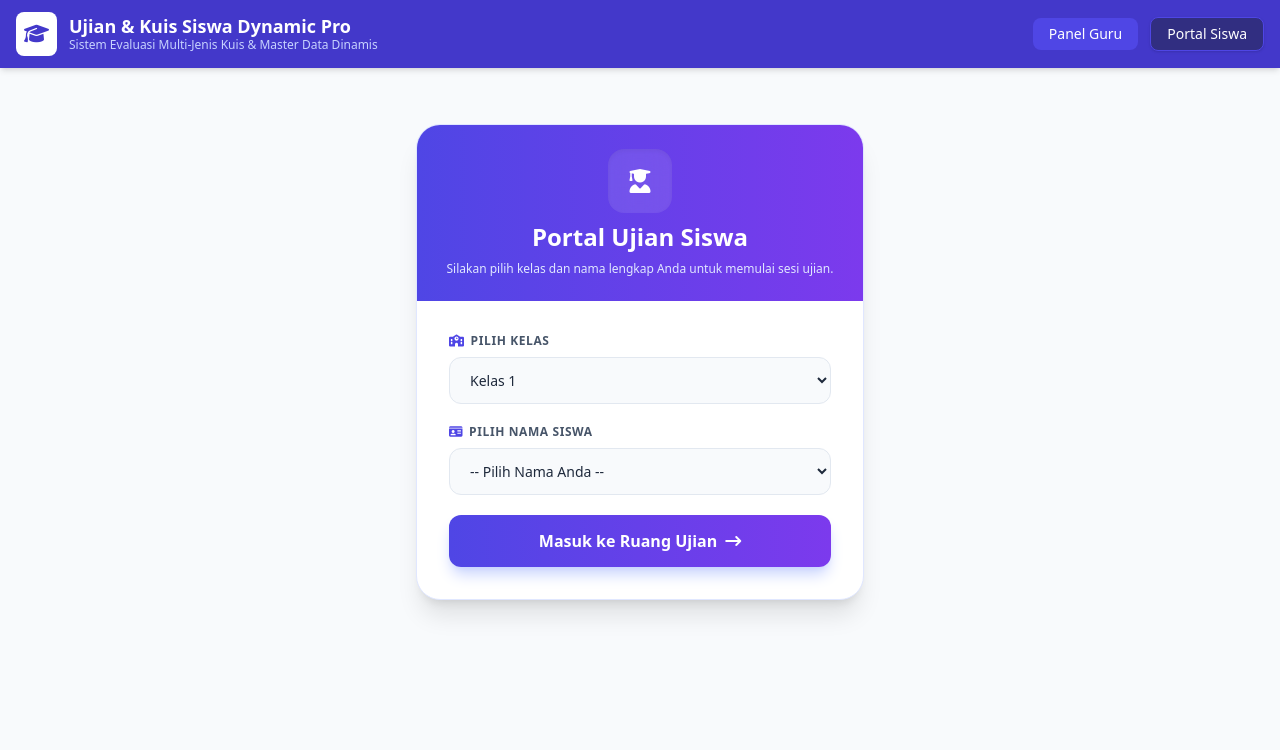
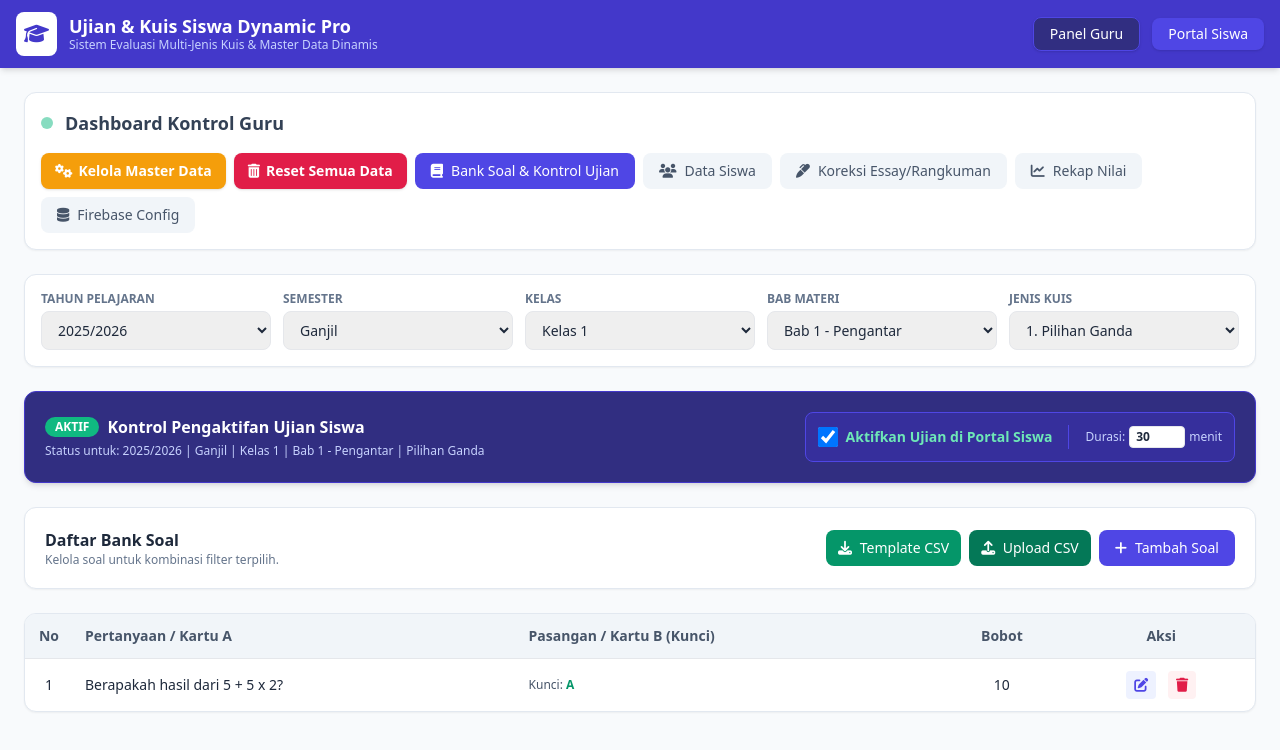
Before and after one commit to mlisin06/quizmaster-web, a plain HTML site: page index.html in a window 1280 px wide. Drawn offline with nearby package versions, Linux system fonts and the light colour scheme.

Commit message:
Update role and class settings in index.html

```diff
--- a/index.html
+++ b/index.html
@@ -48,8 +48,8 @@
                 <button onclick="triggerDemoMode()" class="hidden px-3 py-1.5 rounded-lg text-xs font-bold bg-amber-500 hover:bg-amber-600 text-white transition shadow items-center gap-1.5">
                     <i class="fa-solid fa-wand-magic-sparkles"></i> Mode Demo Cepat
                 </button>
-                <button onclick="requestPinGuru()" id="btnRoleGuru" class="px-4 py-1.5 rounded-lg text-sm font-medium bg-indigo-600 hover:bg-indigo-500 transition shadow">Panel Guru</button>
-                <button onclick="switchRole('siswa')" id="btnRoleSiswa" class="px-4 py-1.5 rounded-lg text-sm font-medium bg-indigo-900 border border-indigo-600 transition shadow">Portal Siswa</button>
+                <button onclick="requestPinGuru()" id="btnRoleGuru" class="px-4 py-1.5 rounded-lg text-sm font-medium bg-indigo-900 border border-indigo-600 transition shadow">Panel Guru</button>
+                <button onclick="switchRole('siswa')" id="btnRoleSiswa" class="px-4 py-1.5 rounded-lg text-sm font-medium bg-indigo-600 hover:bg-indigo-500 transition shadow">Portal Siswa</button>
             </div>
         </div>
     </header>
@@ -58,7 +58,7 @@
     <main class="flex-grow max-w-7xl w-full mx-auto p-4 sm:p-6">
 
         <!-- ================= PANEL GURU ================= -->
-        <section id="panelGuru" class="space-y-6 hidden">
+        <section id="panelGuru" class="space-y-6">
             <div class="bg-white p-4 rounded-xl shadow-sm border border-slate-200 flex flex-wrap items-center justify-between gap-4">
                 <div class="flex items-center space-x-3">
                     <span class="inline-block w-3 h-3 bg-emerald-500 rounded-full animate-pulse"></span>
@@ -66,6 +66,9 @@
                 </div>
                 <div class="flex flex-wrap gap-2">
                     <button onclick="openMasterModal()" class="px-3.5 py-2 rounded-lg text-sm font-bold bg-amber-500 hover:bg-amber-600 text-white transition shadow"><i class="fa-solid fa-gears mr-1.5"></i>Kelola Master Data</button>
+                    <!-- Tombol Reset Semua Data Ditambahkan di Sini -->
+                    <button onclick="resetSemuaDataAplikasi()" class="px-3.5 py-2 rounded-lg text-sm font-bold bg-rose-600 hover:bg-rose-700 text-white transition shadow"><i class="fa-solid fa-trash-can mr-1.5"></i>Reset Semua Data</button>
+
                     <button onclick="switchGuruTab('tabBankSoal')" class="guru-tab px-4 py-2 rounded-lg text-sm font-medium bg-indigo-600 text-white" data-tab="tabBankSoal"><i class="fa-solid fa-book mr-2"></i>Bank Soal & Kontrol Ujian</button>
                     <button onclick="switchGuruTab('tabSiswa')" class="guru-tab px-4 py-2 rounded-lg text-sm font-medium bg-slate-100 text-slate-600 hover:bg-slate-200" data-tab="tabSiswa"><i class="fa-solid fa-users mr-2"></i>Data Siswa</button>
                     <button onclick="switchGuruTab('tabKoreksi')" class="guru-tab px-4 py-2 rounded-lg text-sm font-medium bg-slate-100 text-slate-600 hover:bg-slate-200 relative" data-tab="tabKoreksi">
@@ -276,7 +279,7 @@
         </section>
 
         <!-- ================= PANEL SISWA ================= -->
-        <section id="panelSiswa" class="space-y-6">
+        <section id="panelSiswa" class="space-y-6 hidden">
 
             <!-- 1. Form Login Siswa -->
             <div id="siswaLoginCard" class="max-w-md mx-auto bg-white rounded-3xl shadow-xl border border-indigo-100 overflow-hidden mt-8 transition-all">
@@ -527,23 +530,23 @@
     <!-- Script Aplikasi Utama -->
     <script>
         let state = {
-            role: 'siswa', // Default role langsung ke Portal Siswa saat pertama dimuat
+            role: 'guru',
             activeGuruTab: 'tabBankSoal',
             master: {
                 tp: ['2025/2026', '2026/2027'],
-                kelas: ['Kelas 1', 'Kelas 4', 'Kelas X', 'Kelas XI', 'Kelas XII'],
+                kelas: ['Kelas 1', 'Kelas X', 'Kelas XI', 'Kelas XII'],
                 bab: ['Bab 1 - Pengantar', 'Bab 2 - Evaluasi']
             },
             soalList: [
-                { id: '1', tp: '2025/2026', sem: 'Ganjil', kelas: 'Kelas 4', bab: 'Bab 1 - Pengantar', jenis: 'Pilihan Ganda', tanya: 'Berapakah hasil dari 5 + 5 x 2?', opsi: { A: '15', B: '20', C: '10', D: '25' }, kunci: 'A', bobot: 10 },
-                { id: '2', tp: '2025/2026', sem: 'Ganjil', kelas: 'Kelas 4', bab: 'Bab 1 - Pengantar', jenis: 'Anagram', tanya: 'Susun huruf acak berikut menjadi kata yang benar:', kunci: 'KOMPUTER', bobot: 20 },
-                { id: '3', tp: '2025/2026', sem: 'Ganjil', kelas: 'Kelas 4', bab: 'Bab 1 - Pengantar', jenis: 'Card Matching', tanya: 'RAM', kunci: 'Memori Utama', bobot: 15 }
+                { id: '1', tp: '2025/2026', sem: 'Ganjil', kelas: 'Kelas 1', bab: 'Bab 1 - Pengantar', jenis: 'Pilihan Ganda', tanya: 'Berapakah hasil dari 5 + 5 x 2?', opsi: { A: '15', B: '20', C: '10', D: '25' }, kunci: 'A', bobot: 10 },
+                { id: '2', tp: '2025/2026', sem: 'Ganjil', kelas: 'Kelas 1', bab: 'Bab 1 - Pengantar', jenis: 'Anagram', tanya: 'Susun huruf acak berikut menjadi kata yang benar:', kunci: 'KOMPUTER', bobot: 20 },
+                { id: '3', tp: '2025/2026', sem: 'Ganjil', kelas: 'Kelas 1', bab: 'Bab 1 - Pengantar', jenis: 'Card Matching', tanya: 'RAM', kunci: 'Memori Utama', bobot: 15 }
             ],
             siswaList: [
-                { id: 's1', nisn: '1001', nama: 'Ahmad Fauzi (Demo)', kelas: 'Kelas 4' }
+                { id: 's1', nisn: '1001', nama: 'Ahmad Fauzi (Demo)', kelas: 'Kelas 1' }
             ],
             settingsList: {
-                '2025/2026_Ganjil_Kelas 4_Bab 1 - Pengantar_Pilihan Ganda': { aktif: true, durasi: 30 }
+                '2025/2026_Ganjil_Kelas 1_Bab 1 - Pengantar_Pilihan Ganda': { aktif: true, durasi: 30 }
             },
             nilaiList: [],
             currentSiswa: null,
@@ -556,19 +559,10 @@
             loadSavedFirebaseConfig();
             renderMasterDropdowns();
             setupFilterListeners();
-
-            // PENDETEKSI URL PARAMETER (?role=guru atau ?role=siswa)
+            renderGuru();
+            updatePendingBadge();
+
             const urlParams = new URLSearchParams(window.location.search);
-            const roleParam = urlParams.get('role');
-
-            if (roleParam === 'guru') {
-                switchRole('guru');
-            } else {
-                switchRole('siswa'); // Default: Tampilkan Portal Siswa saat dibagikan
-            }
-
-            updatePendingBadge();
-
             if(urlParams.get('demo') === 'true') {
                 triggerDemoMode();
             }
@@ -595,6 +589,24 @@
             }
         }
 
+        // FUNGSI RESET SEMUA DATA APLIKASI
+        function resetSemuaDataAplikasi() {
+            if(confirm("PERINGATAN KERAS!\n\nTindakan ini akan menghapus SELURUH data (Master data, Bank Soal, Data Siswa, Rekap Nilai, dan Konfigurasi Firebase) yang tersimpan di browser ini.\n\nApakah Anda yakin ingin melanjutkan?")) {
+                localStorage.removeItem('app_ujian_dynamic_demo');
+                localStorage.removeItem('app_firebase_config');
+
+                for(let i = 0; i < localStorage.length; i++) {
+                    let key = localStorage.key(i);
+                    if(key && (key.includes('ujian') || key.includes('dapodik') || key.includes('nilai'))) {
+                        localStorage.removeItem(key);
+                    }
+                }
+
+                alert("Semua data berhasil dibersihkan! Halaman akan dimuat ulang.");
+                window.location.reload();
+            }
+        }
+
         function requestPinGuru() {
             const pinInput = prompt("Masukkan PIN Panel Guru:");
             if(pinInput === "240785") {
@@ -605,7 +617,7 @@
         }
 
         function triggerDemoMode() {
-            const defaultKey = '2025/2026_Ganjil_Kelas 4_Bab 1 - Pengantar_Pilihan Ganda';
+            const defaultKey = '2025/2026_Ganjil_Kelas 1_Bab 1 - Pengantar_Pilihan Ganda';
             state.settingsList[defaultKey] = { aktif: true, durasi: 15 };
             saveToStorage();
 
@@ -1254,21 +1266,12 @@
         }
 
         function populateSiswaDropdown() {
-            const selectKelas = document.getElementById('siswaLoginKelas');
-            const kelasTerpilihSebelumnya = selectKelas.value;
-
-            selectKelas.innerHTML = state.master.kelas.map(k => `<option value="${k}">${k}</option>`).join('');
-
-            if (state.master.kelas.includes(kelasTerpilihSebelumnya)) {
-                selectKelas.value = kelasTerpilihSebelumnya;
-            }
-
-            const kelas = selectKelas.value;
-            const selectNama = document.getElementById('siswaLoginNama');
-            selectNama.innerHTML = '<option value="">-- Pilih Nama Anda --</option>';
-
+            document.getElementById('siswaLoginKelas').innerHTML = state.master.kelas.map(k => `<option value="${k}">${k}</option>`).join('');
+            const kelas = document.getElementById('siswaLoginKelas').value;
+            const select = document.getElementById('siswaLoginNama');
+            select.innerHTML = '<option value="">-- Pilih Nama Anda --</option>';
             state.siswaList.filter(s => s.kelas === kelas).forEach(s => {
-                selectNama.innerHTML += `<option value="${s.id}">${s.nama} (${s.nisn})</option>`;
+                select.innerHTML += `<option value="${s.id}">${s.nama} (${s.nisn})</option>`;
             });
         }
 
```
